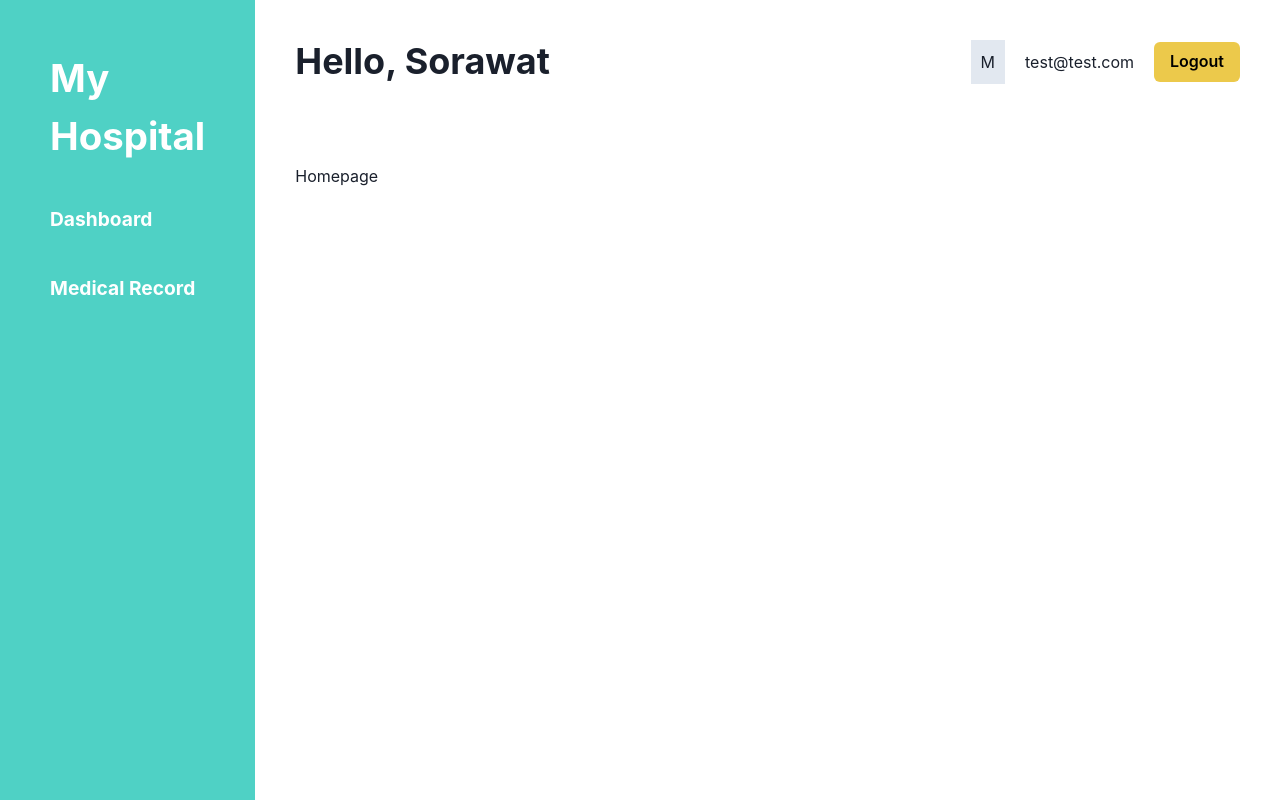
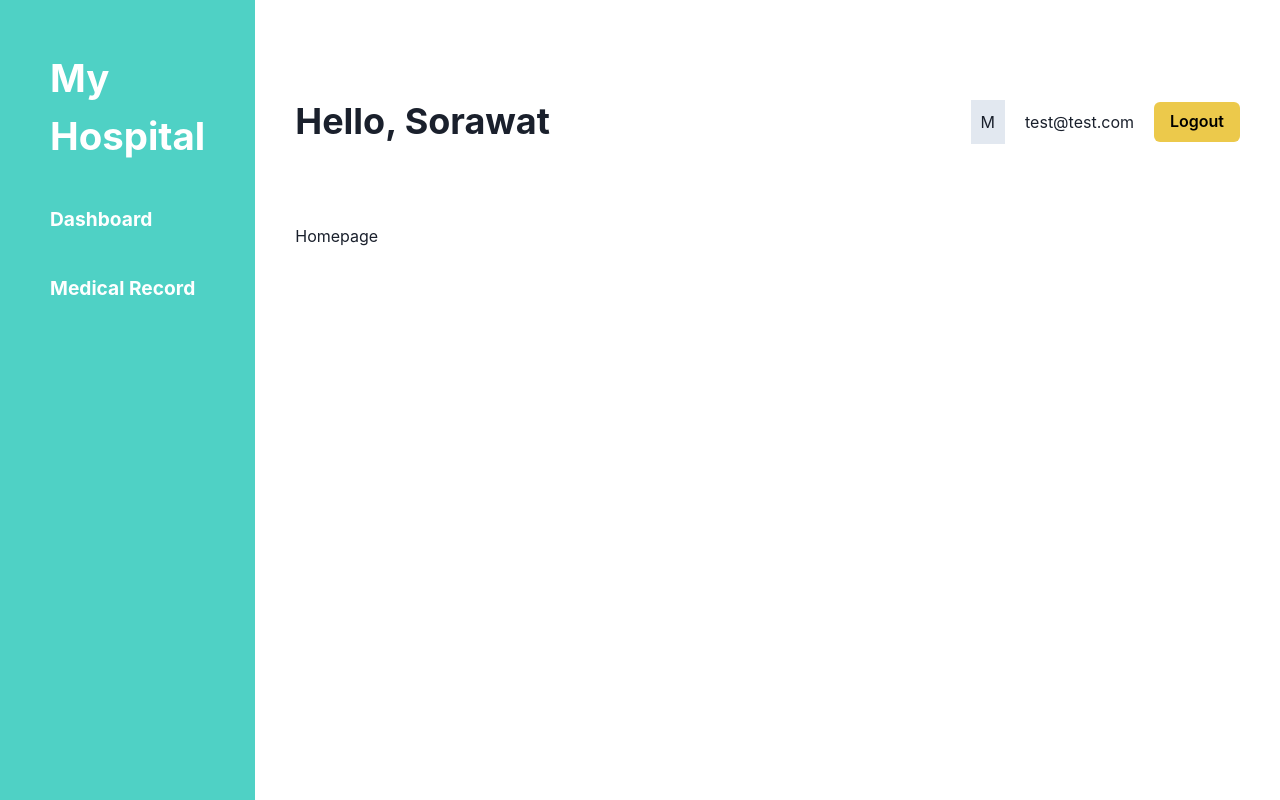
Before and after one commit to sorawat38/CLCM3506-Final-Exam, a React (Vite) app: page / in a window 1280 px wide. Built offline with nearby package versions, Linux system fonts and the light colour scheme.

Commit message:
style: add padding

```diff
--- a/src/layouts/RootLayout.tsx
+++ b/src/layouts/RootLayout.tsx
@@ -21,7 +21,7 @@ function RootLayout() {
       >
         <Sidebar />
       </GridItem>
-      <GridItem p={"40px"} area={"header"}>
+      <GridItem p={"40px"} pt={"100px"} area={"header"}>
         <Navbar />
       </GridItem>
       <GridItem p={"40px"} area={"main"}>
```
